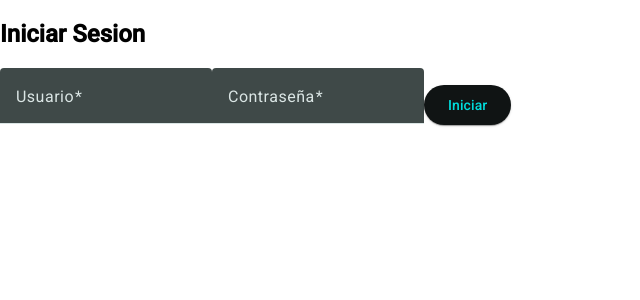
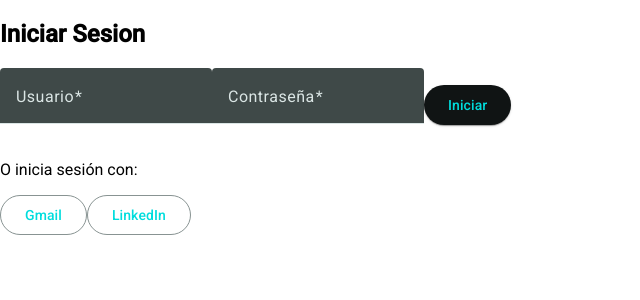
Before and after one commit to carlosandresalzate/3TF-Alzate, an Angular app: page /auth/login in a window 1280 px wide. Shown: the top 300 px of the page, without its empty margins (0-640 px from the left). Built offline with nearby package versions, Linux system fonts and the light colour scheme.

Commit message:
Implementacion del modulo auth usando guards; se modificaron las rutas para agregar los guards y se agrego la ruta de inico como la pagina de login, aun sin estilos;

```diff
--- a/src/app/core/services/auth.service.ts
+++ b/src/app/core/services/auth.service.ts
@@ -32,7 +32,7 @@ export class AuthService {
       return true;
     } else if (username && password) {
       this.isAuthenticated = true;
-      this.userRole = 'user';
+      this.userRole = username;
       return true;
     }
     this.isAuthenticated = false;
--- a/src/app/modules/auth/auth.module.ts
+++ b/src/app/modules/auth/auth.module.ts
@@ -10,6 +10,7 @@ import { LoginComponent } from './login/login.component';
 import { MatFormFieldModule } from '@angular/material/form-field';
 import { MatInputModule } from '@angular/material/input';
 import { MatButtonModule } from '@angular/material/button';
+import { MatIconModule } from '@angular/material/icon';
 
 @NgModule({
   declarations: [LoginComponent],
@@ -20,6 +21,7 @@ import { MatButtonModule } from '@angular/material/button';
     MatFormFieldModule,
     MatInputModule,
     MatButtonModule,
+    MatIconModule,
   ],
   exports: [LoginComponent],
 })
--- a/src/app/modules/auth/login/login.component.html
+++ b/src/app/modules/auth/login/login.component.html
@@ -22,6 +22,18 @@
     <!-- Submit: Inicias Sesion -->
     <button mat-raised-button type="submit">Iniciar</button>
 
+    <div class="social-login">
+      <p>O inicia sesión con:</p>
+      <button mat-stroked-button type="button">
+        <!-- <mat-icon>edit</mat-icon> -->
+        Gmail
+      </button>
+      <button mat-stroked-button type="button">
+        <!-- <mat-icon>edit</mat-icon> -->
+        LinkedIn
+      </button>
+    </div>
+
     <!-- Mensaje de error -->
     <div *ngIf="errorMessage" class="error-mesage">
       {{ errorMessage }}
--- a/src/app/modules/auth/login/login.component.ts
+++ b/src/app/modules/auth/login/login.component.ts
@@ -53,6 +53,10 @@ export class LoginComponent implements OnInit {
       const { username, password } = this.loginForm.value;
       // llama al servicio de autenticacion
       if (this.authService.login(username, password)) {
+        console.log(
+          'Login exitoso, usuario:',
+          this.authService.getUserRole() !== 'admin' ? 'user' : 'admin'
+        );
         // redirige al dashboard o a la ruta protegida segun el rol
         this.router.navigate(['/dashboard']);
       } else {
--- a/src/app/modules/dashboard/components/toolbar/toolbar.component.html
+++ b/src/app/modules/dashboard/components/toolbar/toolbar.component.html
@@ -9,8 +9,11 @@
     <mat-icon>menu</mat-icon>
   </button>
   <!-- aqui deberia mostrar la ubicacion -->
+  <span *ngIf="userRole">{{ userRole | titlecase }}</span>
   <!-- <span >Ubicacion</span> -->
   <span class="spacer"></span>
+  <!-- Boton de logout -->
+  <button mat-button (click)="logout()">Logout</button>
 
   <mat-slide-toggle
     [(ngModel)]="isChecked"
--- a/src/app/modules/dashboard/components/toolbar/toolbar.component.ts
+++ b/src/app/modules/dashboard/components/toolbar/toolbar.component.ts
@@ -1,5 +1,7 @@
 import { Component, EventEmitter, Output } from '@angular/core';
 import { Theme, ThemeService } from '../../../../core/services/theme.service';
+import { AuthService } from '../../../../core/services/auth.service';
+import { Router } from '@angular/router';
 
 @Component({
   selector: 'app-toolbar',
@@ -20,11 +22,30 @@ export class ToolbarComponent {
   // feedback para el usuario.
   themeSelected: Theme = this.isChecked ? 'dark' : 'light';
 
-  constructor(private themeService: ThemeService) {}
+  // ? Informacion roll de usuario
+  userRole: string = '';
+
+  constructor(
+    private themeService: ThemeService,
+    private authService: AuthService,
+    private router: Router
+  ) {
+    // ? Obtener el rol
+    this.userRole = this.authService.getUserRole();
+  }
 
   // TODO: esto se puede refactorizar usando inject(ThemeService): Se debe estudiar sobre como funciona la inyeccion de un servicio
   toggleTheme(): void {
     this.themeSelected = this.isChecked ? 'dark' : 'light';
     this.themeService.setTheme(this.themeSelected);
   }
+
+  /**
+   * @description Ejecuta el metodo logout, para cerrar la sesion.
+   * Limpia el estado de autenticacion y redirige al usuario a la pantalla de login.
+   */
+  logout(): void {
+    this.authService.logout();
+    this.router.navigate(['/auth/login']);
+  }
 }
--- a/src/app/modules/dashboard/dashboard-routing.module.ts
+++ b/src/app/modules/dashboard/dashboard-routing.module.ts
@@ -8,6 +8,7 @@ const routes: Routes = [
   {
     path: '',
     component: DashboardComponent,
+    canActivate: [authGuard],
     children: [
       // Rutas existentes: Home, Students
       {
```
